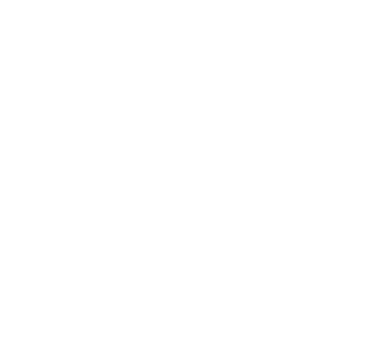
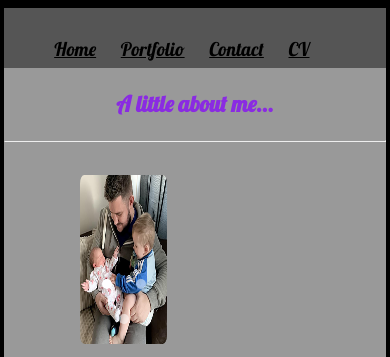
Before and after one commit to rastirland/landingas1, a plain HTML site: page index.html in a window 390 px wide. Shown: the top 357 px of the page. Drawn offline with Linux system fonts and the light colour scheme.

Commit message:
redesign 2 column responive (tablet)

```diff
--- a/index.html
+++ b/index.html
@@ -1,11 +1,109 @@
+<!--https://open.nytimes.com/css-grid-for-designers-f74a883b98f5!-->
 <!DOCTYPE html>
 <html lang="en">
 <head>
+    <link rel="stylesheet" href="style.css">
+    <link href="https://fonts.googleapis.com/css?family=Alfa+Slab+One|Lobster&display=swap" rel="stylesheet">
+    <link rel="stylesheet" href="https://cdnjs.cloudflare.com/ajax/libs/font-awesome/5.11.2/css/all.css">
     <meta charset="UTF-8">
     <meta name="viewport" content="width=device-width, initial-scale=1.0">
     <meta http-equiv="X-UA-Compatible" content="ie=edge">
-    <title>Document</title>
+    <title>grid test</title>
 </head>
+<div class="grid-container">
+    <div class="text">
+            <ul>
+                    <li><a href="index.html">Home</a></li>
+                    <li><a href="portfolio.html">Portfolio</a></li>
+                    <li><a href="contact.html">Contact</a></li>
+                    <li><a href="cv.html">CV</a></li>
+                    </ul>
+         </div>
+         <div class="text2">
+
+                <h3><strong>A little about me...</strong></h3>
+                <HR>
+                  <BR>
+                <div class="container">
+                        <div>
+                            <div class="carousel">
+                                <ul class="slides">
+                                    <input type="radio" name="radio-buttons" id="img-1" checked />
+                                    <li class="slide-container">
+                                        <div class="slide-image">
+                                            <img src="images/s6.jpg">
+                                        </div>
+                                        <div class="carousel-controls">
+                                            <label for="img-3" class="prev-slide">
+                                                <span>&lsaquo;</span>
+                                            </label>
+                                            <label for="img-2" class="next-slide">
+                                              <span>&rsaquo;</span>
+                                            </label>
+                                        </div>
+                                    </li>
+                                    <input type="radio" name="radio-buttons" id="img-2" />
+                                    <li class="slide-container">
+                                        <div class="slide-image">
+                                            <img src="images/s5.jpg">
+                                        </div>
+                                        <div class="carousel-controls">
+                                            <label for="img-1" class="prev-slide">
+                                                <span>&lsaquo;</span>
+                                            </label>
+                                            <label for="img-3" class="next-slide">
+                                                <span>&rsaquo;</span>
+                                            </label>
+                                        </div>
+                                    </li>
+                                    <input type="radio" name="radio-buttons" id="img-3" />
+                                    <li class="slide-container">
+                                        <div class="slide-image">
+                                            <img src="images/s2.PNG">
+                                        </div>
+                                        <div class="carousel-controls">
+                                            <label for="img-2" class="prev-slide">
+                                                <span>&lsaquo;</span>
+                                            </label>
+                                            <label for="img-1" class="next-slide">
+                                                <span>&rsaquo;</span>
+                                            </label>
+                                        </div>
+                                    </li>
+                                    <div class="carousel-dots">
+                                        <label for="img-1" class="carousel-dot" id="img-dot-1"></label>
+                                        <label for="img-2" class="carousel-dot" id="img-dot-2"></label>
+                                        <label for="img-3" class="carousel-dot" id="img-dot-3"></label>
+                                    </div>
+                                </ul>
+                            </div>
+
+                            </div>
+
+                            </div>
+                            <div class="social">
+                            <p>
+                                   <a href="http://www.github.com" target="_blank"><i class="fab fa-github fa-2x"></i></a>
+                                    <a href="http://www.facebook.com" target="_blank"><i class="fab fa-facebook fa-2x"></i></a>
+                                    <a href="http://www.instagram.com" target="_blank"><i class="fab fa-instagram fa-2x"></i></a>
+                                    <a href="http://www.twitter.com" target="_blank"><i class="fab fa-twitter fa-2x" ></i></a>
+
+                                </p>
+                                </div>
+
+
+                            <br>
+                            <hr>
+                            <p><h3>Hi, my name is James. I'm currently studying at Northampton University and hopefully achieve a
+                               Bachelor's Degree in computer science by the year 2021. My family are my world and here is a few pictures of us.</h3></p>
+                            <div class="social">
+
+                                  </div>
+            </div>
+
+
+
+</div>
 <body>
 
 </body>
--- /dev/null
+++ b/style.css
@@ -0,0 +1,243 @@
+html, body {
+    height: 90%;
+    margin: 0;
+    font-family: 'Lobster', cursive;
+    font-size: 0.5cm;
+    background-color: #000
+}
+hr{
+color: #555;
+}
+.social{
+    margin-left: 43%;
+    margin-right: 40%;
+
+}
+h3
+{
+text-align: center;
+   color:  	#8A2BE2;
+
+}
+
+.grid-container{
+    margin: 2% 1% 0 1%;
+    display: grid;
+    grid-template-columns:  10% 1fr  ;
+
+}
+    .container:hover{
+        filter: grayscale();
+        border-style: none;
+        transition: background-size 0.3s ease;
+
+
+}
+.text2{
+    grid-column-start: 2;
+    grid-column-end: 3;
+    background-color: #999;
+    grid-row-end: 70%;
+}
+.text{
+    grid-column-start: 1;
+    grid-column-end: 2;
+   background-color: #555;
+    grid-row-end: 10%;
+}
+
+li a {
+    display: grid;
+   color: #000;
+ }
+ li a:hover {
+   background-color: #555;
+   color: white;
+ }
+   ul {
+    list-style-type: none;
+
+ }
+ .carousel {
+    margin-left: 35%;
+    margin-right: 40%;
+}
+
+ul.slides {
+    display: block;
+    position: relative;
+    height: 45vh;
+    width: 350px;
+    margin: 0;
+    padding: 0;
+    overflow: hidden;
+    list-style: none;
+    border-radius: 5%;
+
+
+}
+
+.slides * {
+    user-select: none;
+    -ms-user-select: none;
+    -moz-user-select: none;
+    -khtml-user-select: none;
+    -webkit-user-select: none;
+    -webkit-touch-callout: none;
+}
+
+ul.slides input {
+    display: none;
+}
+
+
+.slide-container {
+    display: block;
+}
+
+.slide-image {
+    display: block;
+    position: absolute;
+    width: 100%;
+    height: 100%;
+    top: 0;
+    opacity: 0;
+    transition: all .7s ease-in-out;
+
+}
+
+.slide-image img {
+    width: auto;
+    min-width: 100%;
+    height: 100%;
+
+}
+
+.carousel-controls {
+    position: absolute;
+    top: 0;
+    left: 0;
+    right: 0;
+    z-index: 999;
+    font-size: 100px;
+    line-height: 600px;
+    color: #fff;
+}
+
+.carousel-controls label {
+    display: none;
+    position: absolute;
+    padding: 0 20px;
+    opacity: 0;
+    transition: opacity .2s;
+    cursor: pointer;
+}
+
+.slide-image:hover + .carousel-controls label{
+    opacity: 0.5;
+}
+
+.carousel-controls label:hover {
+    opacity: 1;
+}
+
+.carousel-controls .prev-slide {
+    width: 49%;
+    text-align: left;
+    left: 0;
+}
+
+.carousel-controls .next-slide {
+    width: 49%;
+    text-align: right;
+    right: 0;
+}
+
+.carousel-dots {
+    position: absolute;
+    left: 0;
+    right: 0;
+    bottom: 5px;
+    z-index: #999;
+    text-align: center;
+}
+
+.carousel-dots .carousel-dot {
+    display: inline-block;
+    width: 10px;
+    height: 10px;
+    border-radius: 50%;
+    background-color: white;
+    opacity: 0.5;
+    margin: 10px;
+}
+
+input:checked + .slide-container .slide-image {
+    opacity: 1;
+    transform: scale(1);
+    transition: opacity 1s ease-in-out;
+}
+
+input:checked + .slide-container .carousel-controls label {
+     display: none;
+}
+
+input#img-1:checked ~ .carousel-dots label#img-dot-1,
+input#img-2:checked ~ .carousel-dots label#img-dot-2,
+input#img-3:checked ~ .carousel-dots label#img-dot-3,
+input#img-4:checked ~ .carousel-dots label#img-dot-4,
+input#img-5:checked ~ .carousel-dots label#img-dot-5,
+input#img-6:checked ~ .carousel-dots label#img-dot-6 {
+	opacity: 1;
+}
+input:checked + .slide-container .nav label { display: block; }
+@media (max-width: 400px){
+    .body {
+        height: 100%;
+        margin: 0;
+        font-family: 'Lobster', cursive;
+        font-size: 0.1cm;
+    }
+    .text2 {
+        grid-column-start: 1;
+        grid-column-end: 2;
+    }
+    .text ul li{
+        display: inline-block;
+        margin: 3%;
+    }
+        .carousel {
+            margin-left: 20%;
+            margin-right: 45%;
+        }
+
+        ul.slides {
+            display: block;
+            position: relative;
+            height: 20vh;
+            width: 80px;
+            margin: 0;
+            padding: 0;
+            overflow: hidden;
+            list-style: none;
+            padding-right: 5%;
+    }
+    .slide-image img {
+        width: 100%;
+        min-width: 100%;
+        height: 100%;
+    }
+
+.grid-container{
+    grid-template-columns: 1fr;
+    grid-auto-rows: 60px 1fr;
+}
+.text{
+grid-area: auto;
+}
+.social {
+        margin-left: 28%;
+        margin-right: 12%;
+
+}
+}
```
Also changed, not shown: images/banner.jpg (added), images/s2.PNG (added), images/s3.PNG (added), images/s5.jpg (added), images/s6.jpg (added), images/self.jpg (added), images/selfie2019.jpg (added), 2 other files.
